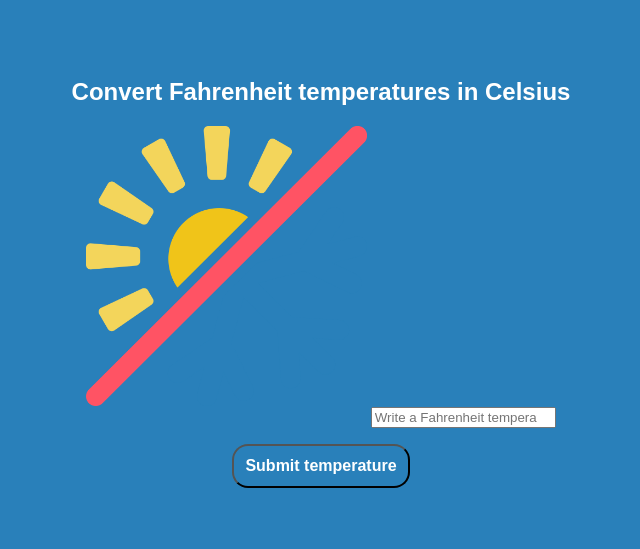
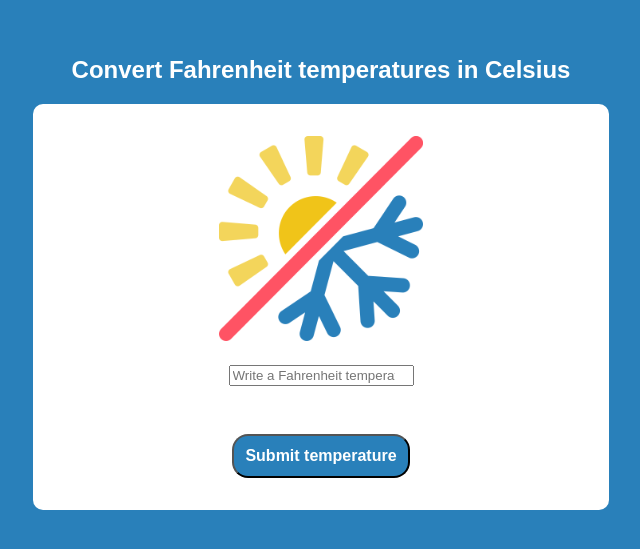
Before and after one commit to luanaDeveloper7/fahrenheitToCelsius, a plain HTML site: page index.html in a window 1280 px wide. Shown: the part 127-676 px from the top of the page, without its empty margins (319-959 px from the left). Drawn offline with Linux system fonts and the light colour scheme.

Commit message:
Update style.css

```diff
--- a/style.css
+++ b/style.css
@@ -24,7 +24,7 @@ section{
     font-family: var(--primary-font);
 }
 
-.inputsContainer{
+.inputContainer{
     display: flex;
     flex-direction: column;
     justify-content: center;
```
